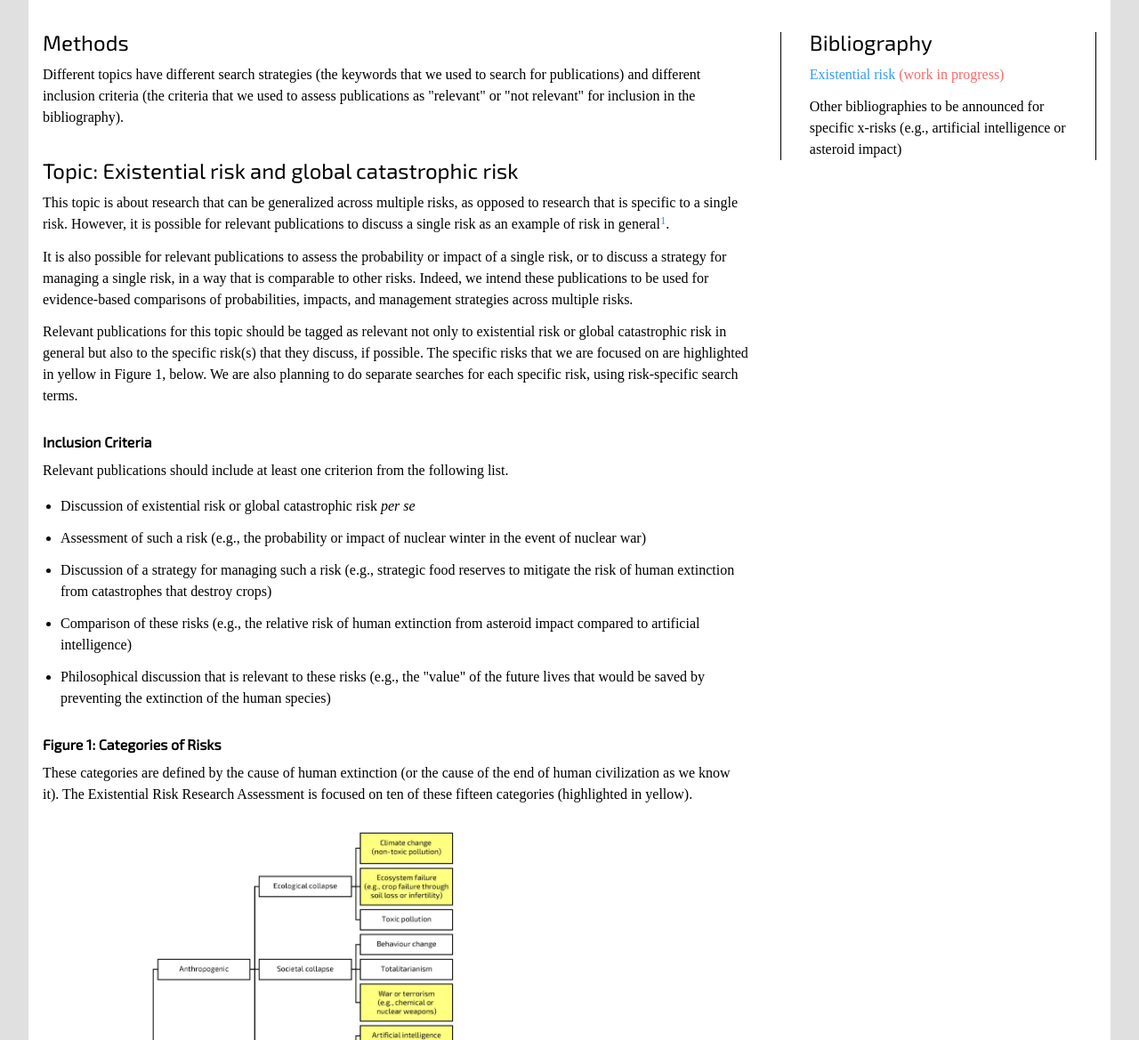
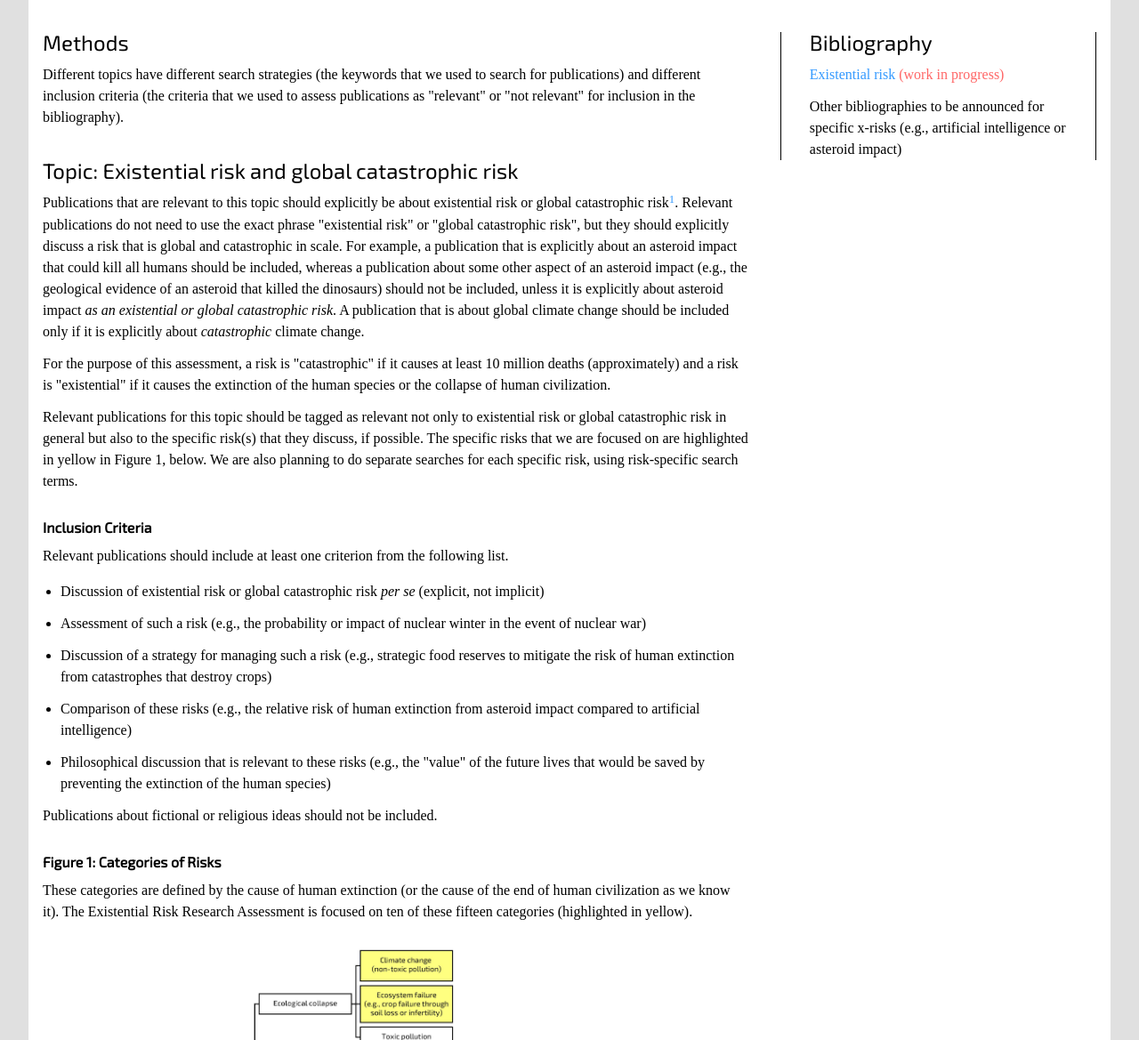
Before and after one commit to gormshackelford/x-risk, a Django app: page /methods/ in a window 1280 px wide. Shown: the part 81-1250 px from the top of the page at 89% size. Run offline with Django 3.2, Linux system fonts and the light colour scheme; some web fonts are replaced.

Commit message:
Changed text

```diff
--- a/engine/templates/engine/existential_risk_sidebar.html
+++ b/engine/templates/engine/existential_risk_sidebar.html
@@ -1,9 +1,11 @@
 <h1>Inclusion criteria</h1>
 <p>Relevant publications should include at least one criterion from the following list. Please see the <a href="{% url 'methods' %}">Methods</a> for more information.</p>
 <ul>
-  <li>Discussion of existential risk or global catastrophic risk <span class="italic">per se</span></li>
+  <li>Discussion of existential risk or global catastrophic risk <span class="italic">per se</span> (explicit, not implicit)</li>
   <li>Assessment of such a risk (e.g., the probability or impact of nuclear winter in the event of nuclear war)</li>
   <li>Discussion of a strategy for managing such a risk (e.g., strategic food reserves to mitigate the risk of human extinction from catastrophes that destroy crops)</li>
   <li>Comparison of these risks (e.g., the relative risk of human extinction from asteroid impact compared to artificial intelligence)</li>
   <li>Philosophical discussion that is relevant to these risks (e.g., the "value" of the future lives that would be saved by preventing the extinction of the human species)</li>
 </ul>
+<p>Publications about fictional or religious ideas should not be included.</p>
+<p>Many publications will be irrelevant (an expected consequence of an inclusive search strategy), and we would not be surprised if you assessed most publications as irrelevant.</p>
--- a/engine/templates/engine/instructions.html
+++ b/engine/templates/engine/instructions.html
@@ -19,9 +19,9 @@
   <p>Click "Your next assessment" on the sidebar. You will then be shown a publication to assess. Each person is shown these publications in a random order, but your random order will stay the same from session to session. You do not need to assess all of these publications in one session.</p>
 
   <h2>Making an Assessment</h2>
-  <p>Please see the inclusion criteria for each topic in the <a href="{% url 'methods' %}">Methods</a>. If you think that a publication meets these criteria (based on its title and abstract), then please assess it as "relevant" (tick the box for each topic to which it is relevant, and then click "Save"). If not, then please assess it as "irrelevant" (do not tick the box, and click "Save").</p>
+  <p>Please see the inclusion criteria for each topic in the <a href="{% url 'methods' %}">Methods</a>. If you think that a publication meets these criteria (based on its title and abstract), then please assess it as "relevant" (tick the box for each topic to which it is relevant, and then click "Save"). If not, then please assess it as "irrelevant" (do not tick the box, and click "Save"). Many publications will be irrelevant (an expected consequence of an inclusive search strategy), and we would not be surprised if you assessed most publications as irrelevant.</p>
   <p>You must click "Save", even if you have not ticked a box. If you do not click "Save", then we will not know that you have assessed the publication. After you have clicked "Save", you will be shown the next unassessed publication in the random order that has been assigned to you.</p>
-  <p>If it is impossible to decide whether or not a publication meets the inclusion criteria (based on its title and abstract), it is probably better to either (1) not assess it (do not tick a box or click "Reset" and then click "Pass" without clicking "Save") or else (2) assess it as "relevant". We would rather be overly inclusive than overly exclusive. However, this process will be useless if every publication is conservatively assessed as "relevant". Wherever possible, we need you to make judgements about whether or not a publication is relevant. Please try not to "Pass" on an assessment.</p>
+  <p>If it is impossible to decide whether or not a publication meets the inclusion criteria (based on its title and abstract), it is probably better to either (1) not assess it (do not tick a box or click "Reset" and then click "Pass" without clicking "Save") or else (2) assess it as relevant. We would rather be overly inclusive than overly exclusive. However, this process will be useless if every publication is conservatively assessed as relevant. Wherever possible, we need you to make judgements about whether or not a publication is relevant. Please try not to "Pass" on an assessment.</p>
   <p>There is not a simple formula for "relevant" or "irrelevant", and it is only with a foundation of human judgement that we will be able to build a complicated formula for "relevant" or "irrelevant" through machine learning. Please do your best to make reasonable assessments. We appreciate your time and your humanity!</p>
 
   <h2>Stopping Your Assessment</h2>
--- a/engine/templates/engine/methods.html
+++ b/engine/templates/engine/methods.html
@@ -15,19 +15,20 @@
     <p>Different topics have different search strategies (the keywords that we used to search for publications) and different inclusion criteria (the criteria that we used to assess publications as "relevant" or "not relevant" for inclusion in the bibliography).</p>
 
     <h1>Topic: Existential risk and global catastrophic risk</h1>
-    <p>This topic is about research that can be generalized across multiple risks, as opposed to research that is specific to a single risk. However, it is possible for relevant publications to discuss a single risk as an example of risk in general<a href="#1"><sup>1</sup></a>.</p>
-    <p>It is also possible for relevant publications to assess the probability or impact of a single risk, or to discuss a strategy for managing a single risk, in a way that is comparable to other risks. Indeed, we intend these publications to be used for evidence-based comparisons of probabilities, impacts, and management strategies across multiple risks.
+    <p>Publications that are relevant to this topic should explicitly be about existential risk or global catastrophic risk<a href="#1"><sup>1</sup></a>. Relevant publications do not need to use the exact phrase "existential risk" or "global catastrophic risk", but they should explicitly discuss a risk that is <span>global</span> and <span>catastrophic</span> in scale. For example, a publication that is explicitly about an asteroid impact that could kill all humans should be included, whereas a publication about some other aspect of an asteroid impact (e.g., the geological evidence of an asteroid that killed the dinosaurs) should not be included, unless it is explicitly about asteroid impact <span class="italic">as an existential or global catastrophic risk</span>. A publication that is about global climate change should be included only if it is explicitly about <span class="italic">catastrophic</span> climate change.</p>
+    <p>For the purpose of this assessment, a risk is "catastrophic" if it causes at least 10 million deaths (approximately) and a risk is "existential" if it causes the extinction of the human species or the collapse of human civilization.</p>
     <p>Relevant publications for this topic should be tagged as relevant not only to existential risk or global catastrophic risk in general but also to the specific risk(s) that they discuss, if possible. The specific risks that we are focused on are highlighted in yellow in Figure 1, below. We are also planning to do separate searches for each specific risk, using risk-specific search terms.</p>
 
     <h2>Inclusion Criteria</h2>
     <p>Relevant publications should include at least one criterion from the following list.</p>
     <ul>
-      <li>Discussion of existential risk or global catastrophic risk <span class="italic">per se</span></li>
+      <li>Discussion of existential risk or global catastrophic risk <span class="italic">per se</span> (explicit, not implicit)</li>
       <li>Assessment of such a risk (e.g., the probability or impact of nuclear winter in the event of nuclear war)</li>
       <li>Discussion of a strategy for managing such a risk (e.g., strategic food reserves to mitigate the risk of human extinction from catastrophes that destroy crops)</li>
       <li>Comparison of these risks (e.g., the relative risk of human extinction from asteroid impact compared to artificial intelligence)</li>
       <li>Philosophical discussion that is relevant to these risks (e.g., the "value" of the future lives that would be saved by preventing the extinction of the human species)</li>
     </ul>
+    <p>Publications about fictional or religious ideas should not be included.</p>
 
     <h2>Figure 1: Categories of Risks</h2>
     <p>These categories are defined by the cause of human extinction (or the cause of the end of human civilization as we know it). The Existential Risk Research Assessment is focused on ten of these fifteen categories (highlighted in yellow).</p>
```
